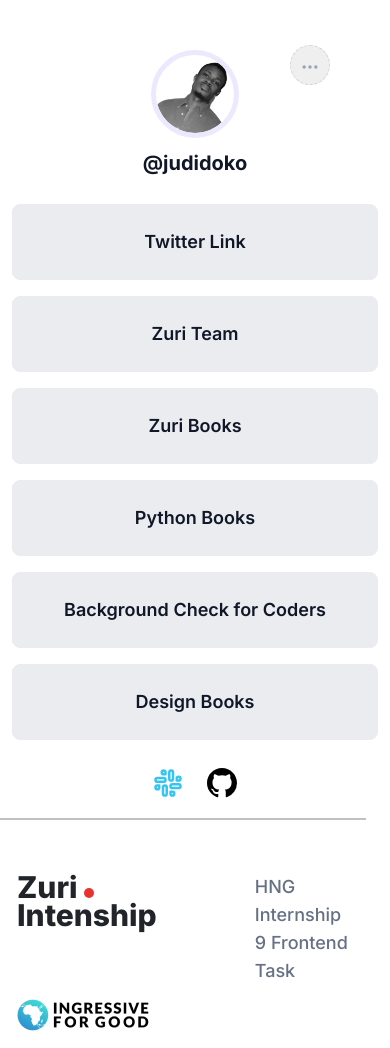
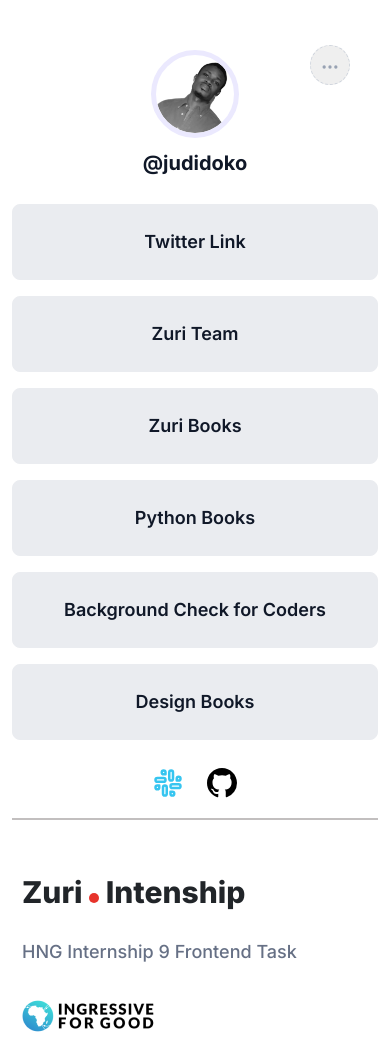
Before and after one commit to judidoko/Front-End-Stage1-Task, a React (Create React App) app: page / in a window 390 px wide. Built offline with nearby package versions, Linux system fonts and the light colour scheme.

Commit message:
HNG9 Frontend Stage1 Task Second Commit

```diff
--- a/src/App.css
+++ b/src/App.css
@@ -15,7 +15,13 @@
     margin-top: 50px;
 
 }
+.profile {
+    width: 88px;
+    height: 88px;
+    padding: 0px;
+    border-radius: 275px;
 
+}
 .profile_img {
     width: 88px;
     height: 88px;
@@ -41,12 +47,14 @@
 .content {
     position: absolute;
     top: 50px;
-    /* left: 30px; */
     cursor: pointer;
 }
 
-.profileSection:hover .overlay {
+.profile:hover .overlay {
     opacity: 0.8;
+}
+.profile:focus .overlay {
+    opacity: 0;
 }
 
 /* Idoko Jude */
@@ -93,15 +101,6 @@
     flex-direction: row;
     justify-content: center;
     align-items: center;
-    /* width: 100%;
-    height: 76px;
-    padding: 24px 32px;
-    background: #EAECF0;
-    border: 1px solid #EAECF0;
-    border-radius: 8px;
-    margin-top: 8px;
-    margin-bottom: 8px;
-    cursor: pointer; */
 }
 .btn__zuri, .books, .book__python, .pitch, .book__design {
     font-family: "inter", sans-serif;
@@ -120,14 +119,15 @@
     justify-content: center;
     align-items: center;
     text-align: center;
-    color: #101828;
+    color: #101828;;
     width: 1152px;
     height: 76px;
 }
-a:hover {
+.linkSection a:hover {
     background: #D0D5DD;
+    color: #101828;
 }
-a:focus {
+.linkSection a:focus {
     background: #EAECF0;
     border: 1px solid #98A2B3;
     box-shadow: 0px 1px 2px rgba(16, 24, 40, 0.05), 0px 0px 0px 4px #EBE9FE;
@@ -165,7 +165,7 @@
 footer>.flex_container {
     font-family: "inter", sans-serif;
     flex: 1 1 20%;
-    margin: 5px;
+    margin: 10px;
     height: 50px;
   }
   .flex_container h2 {
@@ -207,7 +207,7 @@
         position: absolute;
         width: 40px;
         height: 40px;
-        right: 60px;
+        right: 40px;
         top: 45px;
         border: 1px dashed #D0D5DD;
         border-radius: 20px;
@@ -222,18 +222,19 @@
     }
 
     footer {
-        /* display: block;
-        flex-direction: column; */
+        display: block;
+        flex-direction: column;
         align-items: left !important;
         text-align: left;
+        padding: 48px 0px;
 
     }
 
   }
 
   @media only screen and (max-width: 360px) {
-    .shareButton {
-        right: 50px;
+    .shareButtonDots {
+        right: 20px;
     }
 
   }
--- a/src/App.js
+++ b/src/App.js
@@ -17,6 +17,7 @@
           {/* Profile Section */}
 
           <div className="profileSection">
+            <div className="profile">
               <img className="profile_img" src={profileImg} alt="My profile" />
               <div className="overlay">
                 <div className="content">
@@ -26,6 +27,8 @@
                   </label>
                 </div>
               </div>
+            </div>
+
             <h3 className="twitter">@judidoko</h3>
             <label style={{ display: "none" }}>Idoko Jude </label>
           </div>
@@ -97,16 +100,16 @@
           </div>
 
           {/* Footer Section */}
-          <footer className="row">
-            <div className="flex_container col-sm-4">
+          <footer>
+            <div className="flex_container">
               <h2>
                 Zuri <label></label> Intenship
               </h2>
             </div>
-            <div className="flex_container col-sm-4">
+            <div className="flex_container">
               <h6>HNG Internship 9 Frontend Task</h6>
             </div>
-            <div className="flex_container col-sm-4">
+            <div className="flex_container">
               <img src={logo} alt="" />
             </div>
           </footer>
```
Lines whose indentation alone changed are shown as unchanged.
